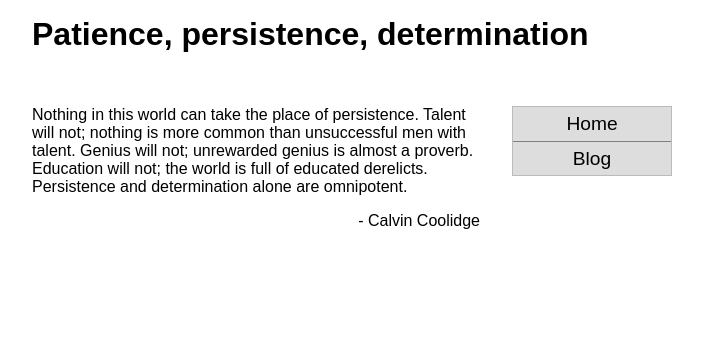
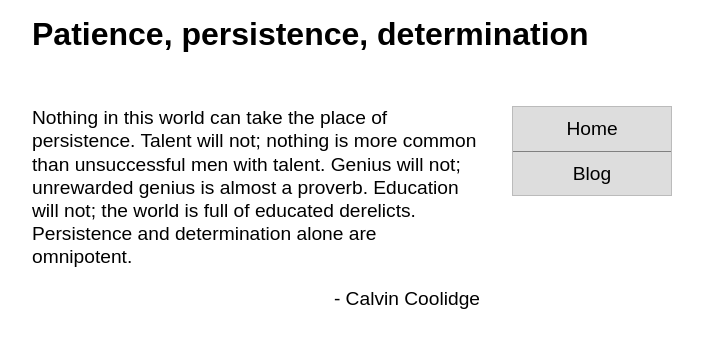
Before and after one commit to arfwilliamson/arfwilliamson.github.io, a Jekyll site: the page built from index.html, in a window 1280 px wide. Shown: the top 348 px of the page, without its empty margins (208-911 px from the left). Built offline with Jekyll 4.4.1, drawn with Linux system fonts in a browser that asks for light colours.

Commit message:
Update main.css

```diff
--- a/css/main.css
+++ b/css/main.css
@@ -15,8 +15,9 @@
 html,
 body,
 div{
- margin: 0;
- padding: 0;
+  font-size: 16px;
+  margin: 0;
+  padding: 0;
 }
 
 /* =Structure ----------------------------------------------------------- */
@@ -80,9 +81,15 @@ img {
   max-width: 100%;
 }
 
+p {
+  font-size: 120%;
+  line-height: 1.2;
+}
+
 ul,ol {
   list-style: inside;
   padding-left: 0;
+  line-height: 200%;
 }
 
 /* =CSS Menu----------------------------------------------------------------- */
```
